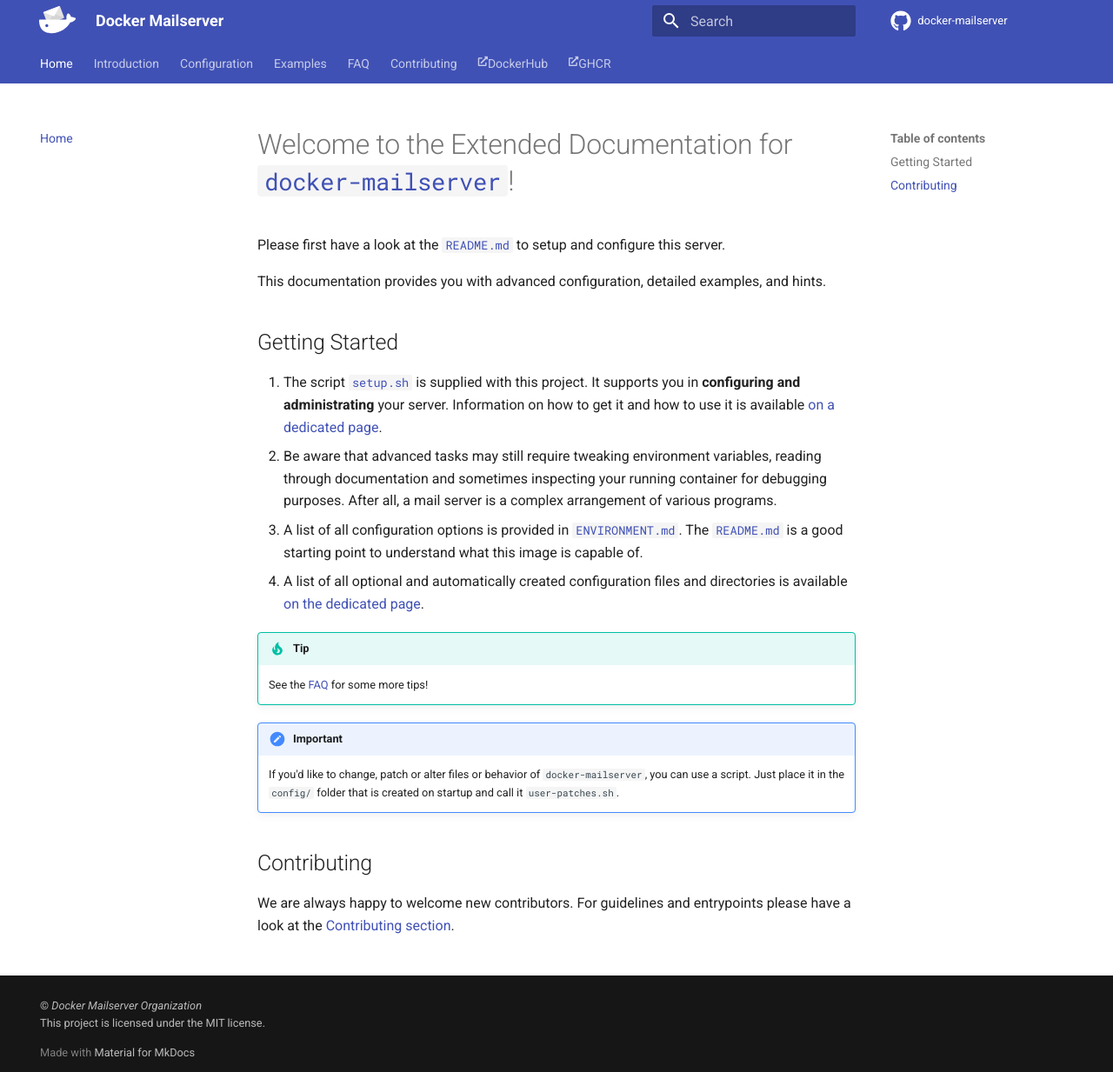
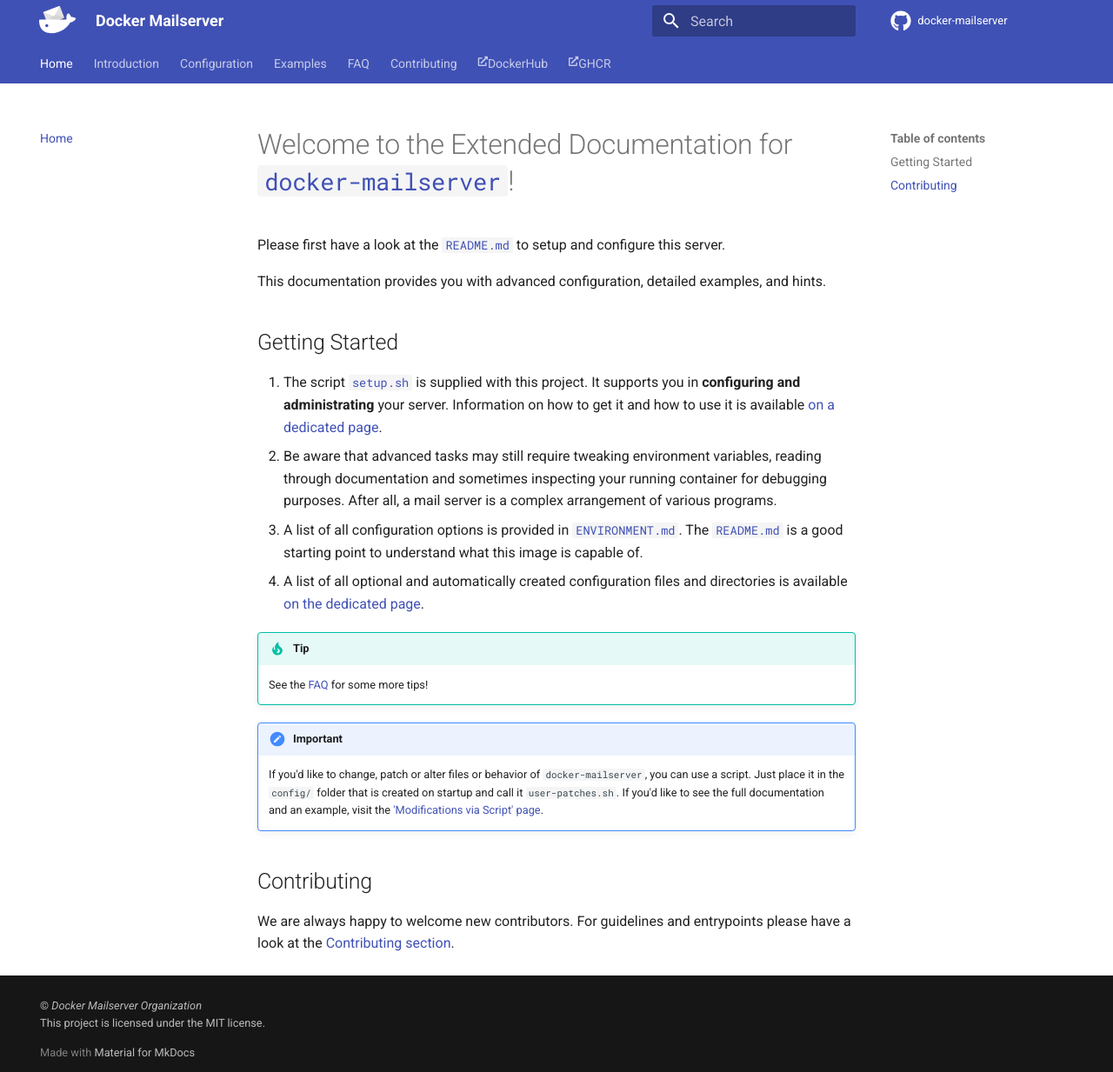
Before and after one commit to docker-mailserver/docker-mailserver, an MkDocs documentation site: the page built from docs/content/index.md, in a window 1280 px wide and 1233 px high. Shown: the whole window at 87% size. Built offline with MkDocs 1.6.1 and Material for MkDocs 9.7.7, drawn with Linux system fonts in a browser that asks for light colours; comment, search, counter and statistics services are not loaded; the version menu is left out.

Commit message:
added /& adjusted information according to PR reviews

```diff
--- a/docs/content/index.md
+++ b/docs/content/index.md
@@ -19,7 +19,7 @@
     See the [FAQ][docs-faq] for some more tips!
 
 !!! important
-    If you'd like to change, patch or alter files or behavior of `docker-mailserver`, you can use a script. Just place it in the `config/` folder that is created on startup and call it `user-patches.sh`.
+    If you'd like to change, patch or alter files or behavior of `docker-mailserver`, you can use a script. Just place it in the `config/` folder that is created on startup and call it `user-patches.sh`. If you'd like to see the full documentation and an example, visit the ['Modifications via Script' page][docs-userpatches].
 
 ## Contributing
 
--- a/docs/mkdocs.yml
+++ b/docs/mkdocs.yml
@@ -104,13 +104,13 @@
       - 'Debugging': config/troubleshooting/debugging.md
     - 'Mail Delivery with POP3': config/pop3.md
     - 'Advanced Configuration':
-        - 'Additional, user-supplied custom configurations': config/advanced/user-patches.md
         - 'Optional Configuration': config/advanced/optional-config.md
         - 'Maintenance':
           - 'Update and Cleanup': config/advanced/maintenance/update-and-cleanup.md
         - 'Override the Default Configs':
           - 'Dovecot': config/advanced/override-defaults/dovecot.md
           - 'Postfix': config/advanced/override-defaults/postfix.md
+          - 'Modifications via Script': config/advanced/override-defaults/user-patches.md
         - 'LDAP Authentication': config/advanced/auth-ldap.md
         - 'Email Filtering with Sieve': config/advanced/mail-sieve.md
         - 'Email Gathering with Fetchmail': config/advanced/mail-fetchmail.md
```
Also changed, not shown: other parts of docs/content/index.md (+1 -0 lines), docs/content/config/advanced/override-defaults/user-patches.md (renamed from docs/content/config/advanced/user-patches.md, +1 -1 lines), README.md.
